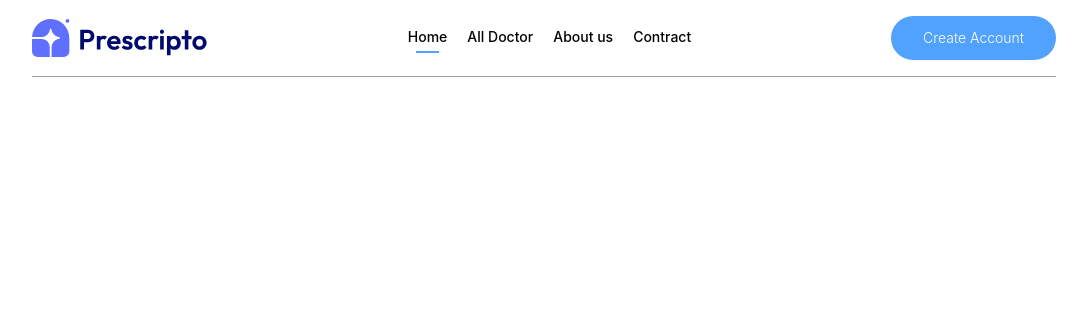
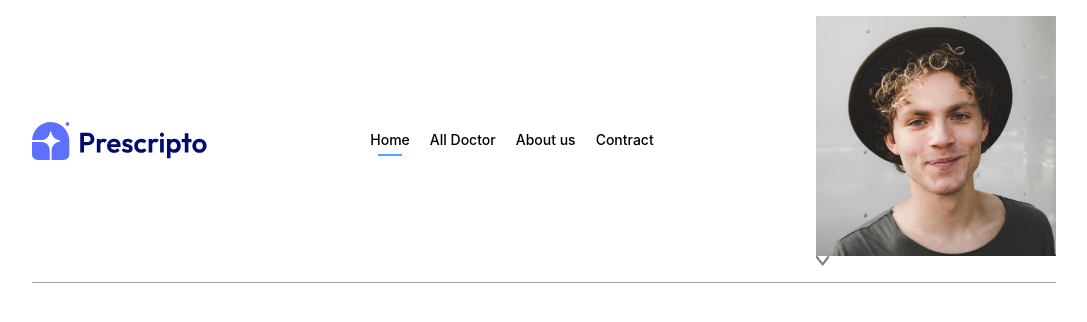
Before and after one commit to ZayanAhmed-71/Deltex, a React app in the folder frontend/: page / in a window 1280 px wide. Shown: the top 322 px of the page, without its empty margins (96-1183 px from the left). Built offline with nearby package versions, Linux system fonts and the light colour scheme; the HTML template or start-up script is replaced by a standard one.

Commit message:
user photo

```diff
--- a/frontend/src/App.jsx
+++ b/frontend/src/App.jsx
@@ -1,5 +1,7 @@
 import React from 'react'
 import { Routes, Route } from 'react-router'
+
+//This is the page that I imported from the pages folder
 import Home from './pages/Home'
 import Doctor from './pages/Doctor'
 import About from './pages/About'
--- a/frontend/src/Component/Navber.jsx
+++ b/frontend/src/Component/Navber.jsx
@@ -1,40 +1,50 @@
-import React from 'react'
-import { Routes, Route, NavLink, useNavigate} from 'react-router'
+import React, { useState } from 'react'
+import { NavLink, useNavigate } from 'react-router'
 
-import {assets} from '../assets/assets'
+import { assets } from '../assets/assets'
 
 const Navber = () => {
 
-  const navigate = useNavigate()
+  const navigate = useNavigate();
+
+  const [showMenu, setShowMenu] = useState(false)
+  const [token, setToken] = useState(true)
 
   return (
     <div className='flex items-center justify-between text-sm py-4 mb-5 border-b border-b-gray-400'>
-        <img className='w-44 cursor-pointer' src={assets.logo} alt="" />
-        <ul className='hidden md:flex items-start gap-5 font-medium'>
+      <img className='w-44 cursor-pointer' src={assets.logo} alt="" />
+      <ul className='hidden md:flex items-start gap-5 font-medium'>
         <NavLink to='/'>
           <li className='py-1'>Home</li>
-          <hr className='border-none outline-none h-0.5 bg-blue-400 w-3/5 m-auto hidden'/>
+          <hr className='border-none outline-none h-0.5 bg-blue-400 w-3/5 m-auto hidden' />
         </NavLink>
 
         <NavLink to='/doctors'>
           <li className='py-1'>All Doctor</li>
-          <hr className='border-none outline-none h-0.5 bg-blue-400 w-3/5 m-auto hidden'/>
+          <hr className='border-none outline-none h-0.5 bg-blue-400 w-3/5 m-auto hidden' />
         </NavLink>
 
         <NavLink to='/about'>
           <li className='py-1'>About us</li>
-          <hr className='border-none outline-none h-0.5 bg-blue-400 w-3/5 m-auto hidden'/>
+          <hr className='border-none outline-none h-0.5 bg-blue-400 w-3/5 m-auto hidden' />
         </NavLink>
 
         <NavLink to='/contact'>
           <li className='py-1'>Contract</li>
-          <hr className='border-none outline-none h-0.5 bg-blue-400 w-3/5 m-auto hidden'/>
+          <hr className='border-none outline-none h-0.5 bg-blue-400 w-3/5 m-auto hidden' />
         </NavLink>
-        </ul>
+      </ul>
 
-        <div>
-          <button onClick={()=>navigate('/login')} className='bg-blue-400 text-white px-8 py-3 rounded-full font-light hidden md:block'>Create Account</button>
-        </div>
+      <div>
+        {
+          token ?
+          <div>
+            <img src={assets.profile_pic} alt="" />
+            <img src={assets.dropdown_icon} alt="" />
+          </div> :
+            <button onClick={() => navigate('/login')} className='bg-blue-400 text-white px-8 py-3 rounded-full font-light hidden md:block'>Create Account</button>
+        }
+      </div>
     </div>
   )
 }
```
